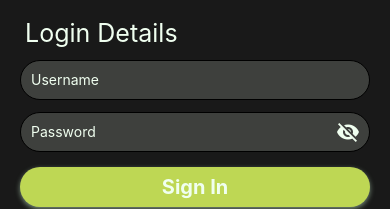
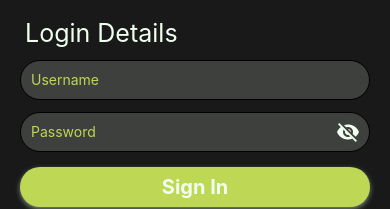
Before and after one commit to ysatynska/RunningApp, a React Native app: screen /login in a window 390 px wide. Shown: the part 487-696 px from the top of the page. Built offline with nearby package versions, Linux system fonts and the light colour scheme.

Commit message:
Trying to get dropdown menu background to change with the themes

```diff
--- a/helperComponents/InputFields.js
+++ b/helperComponents/InputFields.js
@@ -16,7 +16,7 @@ export function Password({ isPasswordVisible, togglePasswordVisibility, password
             <TextInput
                 style={[sharedStyles.input, {marginTop, width, height}]}
                 placeholder="Password"
-                placeholderTextColor={colors.textColor}
+                placeholderTextColor={colors.headerColor}
                 secureTextEntry={!isPasswordVisible}
                 value={password}
                 onChangeText={setPassword}
@@ -44,7 +44,7 @@ export function InputField({ value, onChange, placeholder, autoCap = 'sentences'
         <TextInput
             style={[sharedStyles.input, {marginBottom, marginTop, height, width, height}]}
             placeholder={placeholder}
-            placeholderTextColor={colors.textColor}
+            placeholderTextColor={colors.headerColor}
             value={value}
             onChangeText={onChange}
             autoCapitalize={autoCap}
--- a/mainScreens/Settings.js
+++ b/mainScreens/Settings.js
@@ -1,6 +1,6 @@
 import React, { useState, useEffect } from 'react';
 import { StyleSheet, View, Text, TextInput, Switch, Keyboard, Dimensions, TouchableWithoutFeedback, ScrollView, KeyboardAvoidingView, Platform } from 'react-native';
-import { getSharedStyles, footerStyle, getAvailabilityItem } from '../helperComponents/styles.js';
+import { getSharedStyles, footerStyle, getAvailabilityItem, getColors } from '../helperComponents/styles.js';
 import { MaterialIcons } from '@expo/vector-icons';
 import { Button, Error} from '../helperComponents/Utilities.js';
 import * as InputFields from '../helperComponents/InputFields.js';
@@ -14,6 +14,7 @@ const DropdownComponent = ({data, value, setValue}) => {
     // Grab dynamic theme
     const { theme } = useTheme();
     const sharedStyles = getSharedStyles(theme);
+    const colors = getColors(theme);
 
     return (
       <View>
```
